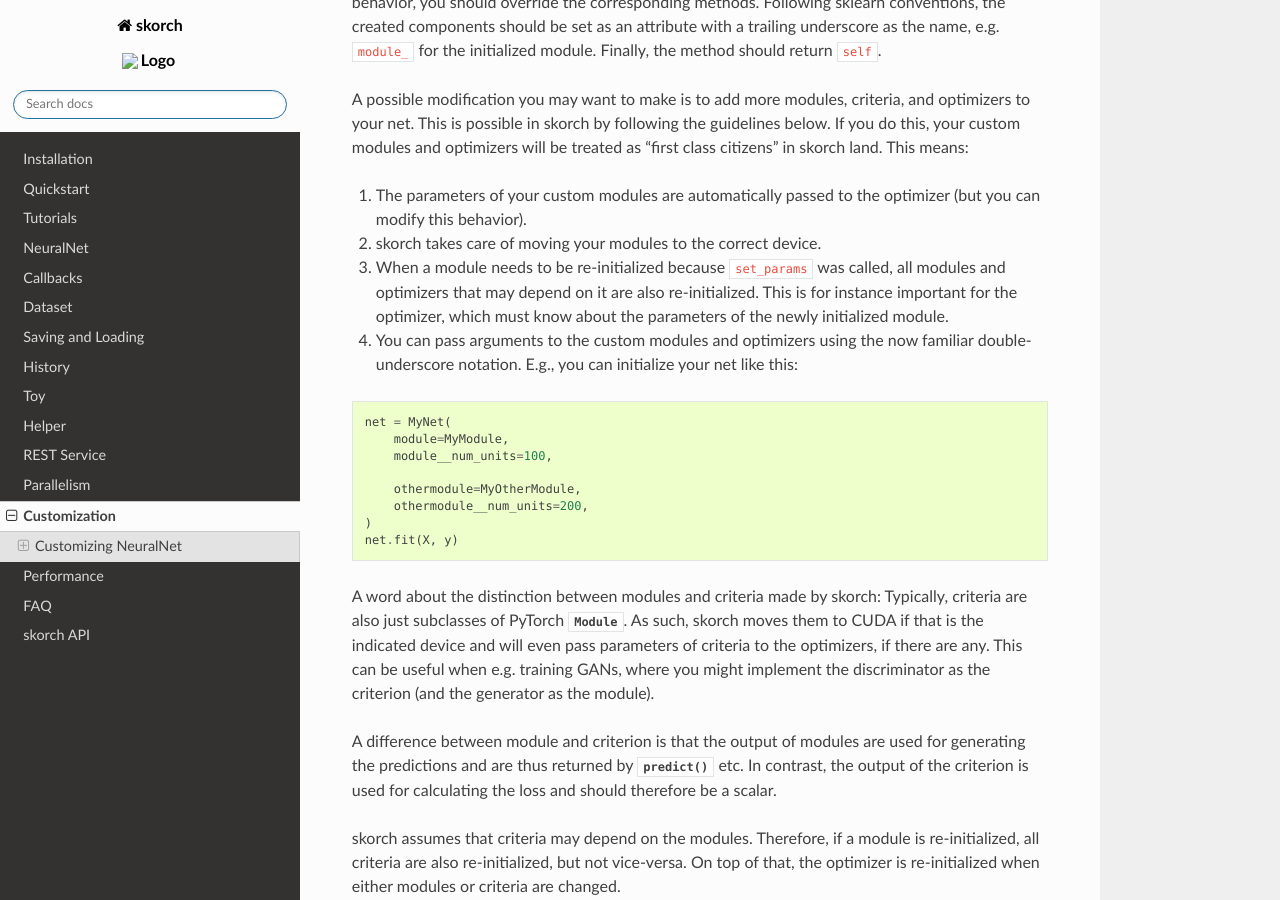
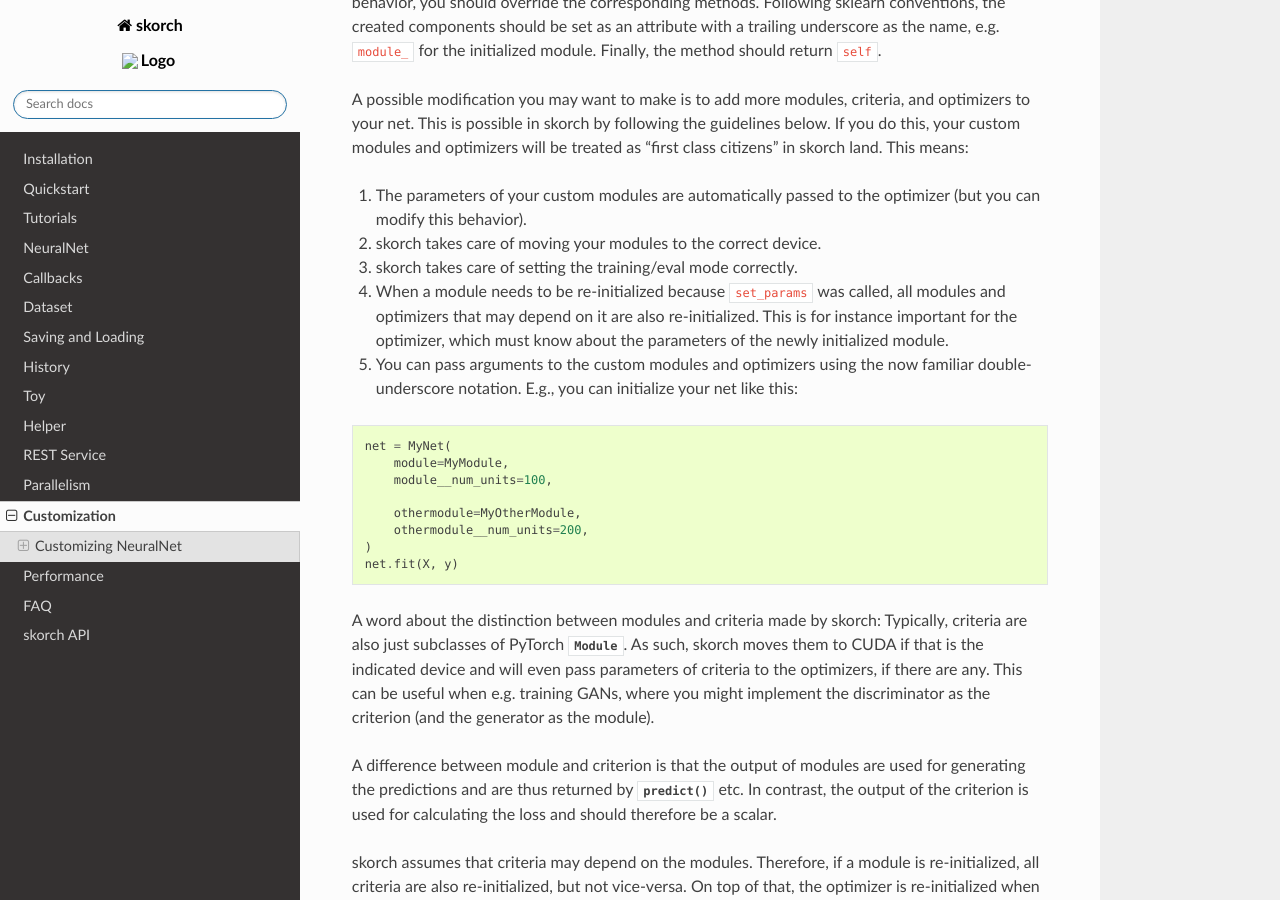
Before and after one commit to skorch-dev/skorch, a Sphinx documentation site: the page built from docs/user/customization.rst, in a window 1280 px wide and 900 px high, scrolled down 2315 px. Built offline with Sphinx 7.4.7 and the Read the Docs theme 2.0.0, drawn with Linux system fonts in a browser that asks for light colours.

Commit message:
Update docs about train/eval mode

```diff
--- a/docs/user/customization.rst
+++ b/docs/user/customization.rst
@@ -139,11 +139,12 @@ treated as "first class citizens" in skorch land. This means:
 1. The parameters of your custom modules are automatically passed to the
    optimizer (but you can modify this behavior).
 2. skorch takes care of moving your modules to the correct device.
-3. When a module needs to be re-initialized because ``set_params`` was called,
+3. skorch takes care of setting the training/eval mode correctly.
+4. When a module needs to be re-initialized because ``set_params`` was called,
    all modules and optimizers that may depend on it are also re-initialized.
    This is for instance important for the optimizer, which must know about the
    parameters of the newly initialized module.
-4. You can pass arguments to the custom modules and optimizers using the now
+5. You can pass arguments to the custom modules and optimizers using the now
    familiar double-underscore notation. E.g., you can initialize your net like
    this:
 
```
